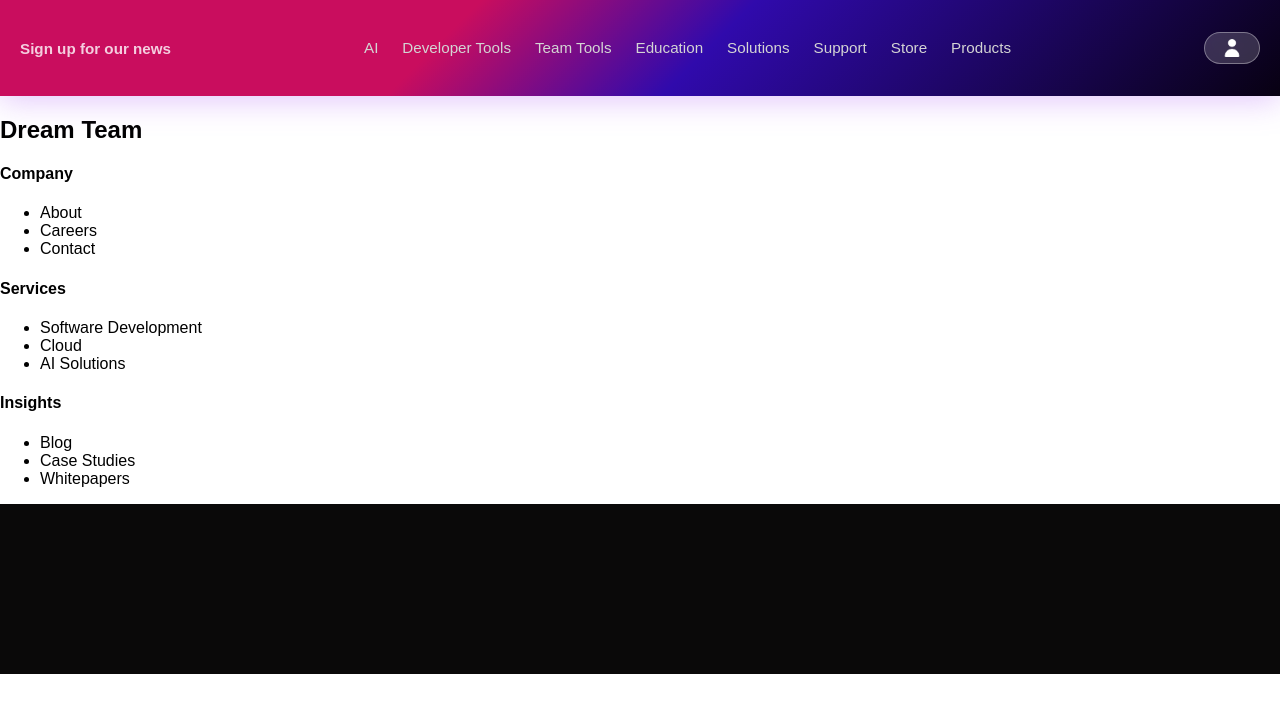
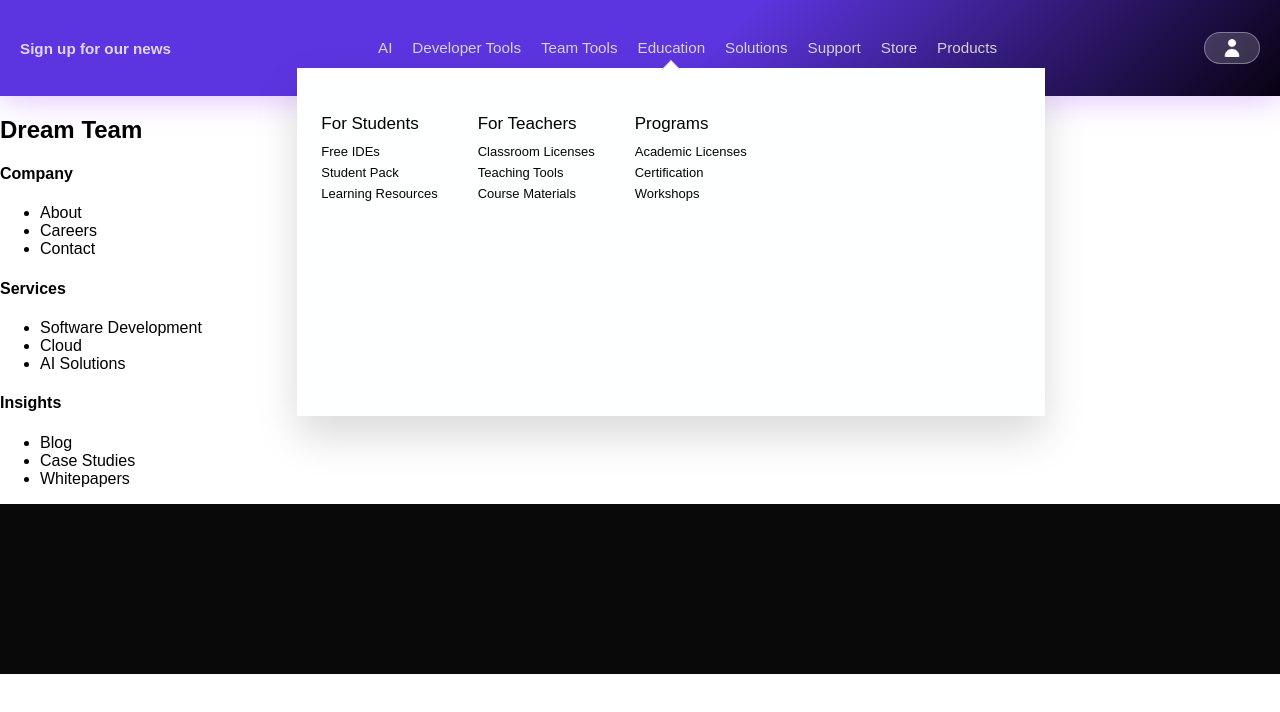
Before and after one commit to YanaBocharova/react_api, a React (Create React App) app: page / in a window 1280 px wide. Both pictures are taken after a click on the element "Education". Shown: the top 712 px of the page. Built offline with nearby package versions, Linux system fonts and the light colour scheme.

Commit message:
Add menu for Education top optiion

```diff
--- a/src/App.css
+++ b/src/App.css
@@ -8,6 +8,29 @@ body {
 .App {
   text-align: center;
   margin-top: 6rem;
+}
+
+.has-caret {
+  position: relative;
+}
+
+.has-caret::after {
+  content: "";
+  position: absolute;
+  bottom: -14px;
+  left: 50%;
+  transform: translateX(-50%) rotate(45deg);
+  width: 12px;
+  height: 12px;
+  background: #ffffff;
+  border-left: 1px solid #e5e5e5;
+  border-top: 1px solid #e5e5e5;
+  opacity: 0;
+  z-index: 1001;
+}
+
+.has-caret.active::after {
+  opacity: 1;
 }
 
 /* Bottom Page */
@@ -24,7 +47,7 @@ body {
 /* TOP SIGNUP BAR */
 .top-signup-bar {
   height: 6rem;
-  background: linear-gradient(135deg, #c90d5e 35%, #300aac 55%, #080112 100%);
+  background: linear-gradient(135deg, #5d35e0 55%, #080112 100%);
   display: flex;
   align-items: center;
   justify-content: space-between; /* left, center, right layout */
@@ -69,7 +92,6 @@ body {
 
 .top-signup-menu span:hover {
   color: #f4f4f4;
-  border-bottom: 2px solid #c90d5e; /* pink accent */
 }
 
 /* RIGHT BUTTON */
--- a/src/components/TopSignupBar.js
+++ b/src/components/TopSignupBar.js
@@ -1,29 +1,49 @@
+import { useState, useRef, useEffect } from "react";
 import { useNavigate } from "react-router-dom";
 import userIcon from "../assets/user.png";
+import EducationMenu from "../pages/EducationMenuPage";
 
 const TopSignupBar = () => {
   const navigate = useNavigate();
+  const [showEducation, setShowEducation] = useState(false);
+  const educationRef = useRef(null);
+
+  // Close menu when clicking outside
+  useEffect(() => {
+    const handleClickOutside = (e) => {
+      if (educationRef.current && !educationRef.current.contains(e.target)) {
+        setShowEducation(false);
+      }
+    };
+    document.addEventListener("mousedown", handleClickOutside);
+    return () => document.removeEventListener("mousedown", handleClickOutside);
+  }, []);
 
   return (
     <div className="top-signup-bar">
-      {/* LEFT */}
-      <span className="top-signup-text">
-        Sign up for our news
-      </span>
+      <span className="top-signup-text">Sign up for our news</span>
 
-      {/* CENTER MENU */}
       <nav className="top-signup-menu">
         <span>AI</span>
         <span>Developer Tools</span>
         <span>Team Tools</span>
-        <span>Education</span>
+
+        {/* EDUCATION */}
+        <span
+          ref={educationRef}
+          className={`menu-item has-caret ${showEducation ? "active" : ""}`}
+          onClick={() => setShowEducation((prev) => !prev)}
+        >
+          Education
+          {showEducation && <EducationMenu />}
+        </span>
+
         <span>Solutions</span>
         <span>Support</span>
         <span>Store</span>
         <span>Products</span>
       </nav>
 
-      {/* RIGHT */}
       <button
         className="top-signup-login"
         onClick={() => navigate("/signin")}
--- /dev/null
+++ b/src/pages/EducationMenuPage.jsx
@@ -0,0 +1,30 @@
+import "../styles/EducationMenu.css";
+
+const EducationMenu = () => {
+  return (
+    <div className="mega-menu">
+      <div className="mega-column">
+        <h4>For Students</h4>
+        <p>Free IDEs</p>
+        <p>Student Pack</p>
+        <p>Learning Resources</p>
+      </div>
+
+      <div className="mega-column">
+        <h4>For Teachers</h4>
+        <p>Classroom Licenses</p>
+        <p>Teaching Tools</p>
+        <p>Course Materials</p>
+      </div>
+
+      <div className="mega-column">
+        <h4>Programs</h4>
+        <p>Academic Licenses</p>
+        <p>Certification</p>
+        <p>Workshops</p>
+      </div>
+    </div>
+  );
+};
+
+export default EducationMenu;
--- /dev/null
+++ b/src/styles/EducationMenu.css
@@ -0,0 +1,261 @@
+.top-signup-menu {
+  display: flex;
+  gap: 20px;
+  position: relative;
+}
+
+.menu-item {
+  cursor: pointer;
+}
+
+.mega-menu {
+  position: absolute;
+  top: calc(100% + 6px);
+
+  left: 50%;
+  transform: translateX(-50%);
+
+  width: 700px;
+  height: 300px;
+  background: #feffff;
+  display: flex;
+  gap: 40px;
+  padding: 24px;
+  box-shadow: 0 20px 40px rgba(0, 0, 0, 0.15);
+  border-radius: 0;
+  z-index: 1000;
+}
+
+.mega-menu {
+  position: absolute;
+  top: calc(100% + 6px);
+
+  left: 50%;
+  transform: translateX(-50%);   /* 🔥 key */
+
+  width: 700px;
+  height: 300px;
+  background: #feffff;
+  display: flex;
+  gap: 40px;
+  padding: 24px;
+  box-shadow: 0 20px 40px rgba(0, 0, 0, 0.15);
+  border-radius: 0;
+  z-index: 1000;
+}
+
+.mega-menu {
+  position: absolute;
+  top: calc(100% + 6px);
+
+  left: 50%;                     /* 🔥 key */
+  transform: translateX(-50%);   /* 🔥 key */
+
+  width: 700px;
+  height: 300px;
+  background: #feffff;
+  display: flex;
+  gap: 40px;
+  padding: 24px;
+  box-shadow: 0 20px 40px rgba(0, 0, 0, 0.15);
+  border-radius: 0;
+  z-index: 1000;
+}
+
+.mega-menu {
+  position: absolute;
+  top: calc(100% + 6px);
+
+  left: 50%;                     /* 🔥 key */
+  transform: translateX(-50%);   /* 🔥 key */
+
+  width: 700px;
+  height: 300px;
+  background: #feffff;
+  display: flex;
+  gap: 40px;
+  padding: 24px;
+  box-shadow: 0 20px 40px rgba(0, 0, 0, 0.15);
+  border-radius: 0;
+  z-index: 1000;
+}
+
+.mega-menu {
+  position: absolute;
+  top: calc(100% + 6px);
+
+  left: 50%;                     /* 🔥 key */
+  transform: translateX(-50%);   /* 🔥 key */
+
+  width: 700px;
+  height: 300px;
+  background: #feffff;
+  display: flex;
+  gap: 40px;
+  padding: 24px;
+  box-shadow: 0 20px 40px rgba(0, 0, 0, 0.15);
+  border-radius: 0;
+  z-index: 1000;
+}
+
+.mega-menu {
+  position: absolute;
+  top: calc(100% + 6px);
+
+  left: 50%;                     /* 🔥 key */
+  transform: translateX(-50%);   /* 🔥 key */
+
+  width: 700px;
+  height: 300px;
+  background: #feffff;
+  display: flex;
+  gap: 40px;
+  padding: 24px;
+  box-shadow: 0 20px 40px rgba(0, 0, 0, 0.15);
+  border-radius: 0;
+  z-index: 1000;
+}
+
+.mega-menu {
+  position: absolute;
+  top: calc(100% + 6px);
+
+  left: 50%;                     /* 🔥 key */
+  transform: translateX(-50%);   /* 🔥 key */
+
+  width: 700px;
+  height: 300px;
+  background: #feffff;
+  display: flex;
+  gap: 40px;
+  padding: 24px;
+  box-shadow: 0 20px 40px rgba(0, 0, 0, 0.15);
+  border-radius: 0;
+  z-index: 1000;
+}
+
+.mega-menu {
+  position: absolute;
+  top: calc(100% + 6px);
+
+  left: 50%;                     /* 🔥 key */
+  transform: translateX(-50%);   /* 🔥 key */
+
+  width: 700px;
+  height: 300px;
+  background: #feffff;
+  display: flex;
+  gap: 40px;
+  padding: 24px;
+  box-shadow: 0 20px 40px rgba(0, 0, 0, 0.15);
+  border-radius: 0;
+  z-index: 1000;
+}
+
+.mega-menu {
+  position: absolute;
+  top: calc(100% + 6px);
+
+  left: 50%;                     /* 🔥 key */
+  transform: translateX(-50%);   /* 🔥 key */
+
+  width: 700px;
+  height: 300px;
+  background: #feffff;
+  display: flex;
+  gap: 40px;
+  padding: 24px;
+  box-shadow: 0 20px 40px rgba(0, 0, 0, 0.15);
+  border-radius: 0;
+  z-index: 1000;
+}
+
+.mega-menu {
+  position: absolute;
+  top: calc(100% + 6px);
+
+  left: 50%;                     /* 🔥 key */
+  transform: translateX(-50%);   /* 🔥 key */
+
+  width: 700px;
+  height: 300px;
+  background: #feffff;
+  display: flex;
+  gap: 40px;
+  padding: 24px;
+  box-shadow: 0 20px 40px rgba(0, 0, 0, 0.15);
+  border-radius: 0;
+  z-index: 1000;
+}
+
+.mega-menu {
+  position: absolute;
+  top: calc(100% + 6px);
+
+  left: 50%;                     /* 🔥 key */
+  transform: translateX(-50%);   /* 🔥 key */
+
+  width: 700px;
+  height: 300px;
+  background: #feffff;
+  display: flex;
+  gap: 40px;
+  padding: 24px;
+  box-shadow: 0 20px 40px rgba(0, 0, 0, 0.15);
+  border-radius: 0;
+  z-index: 1000;
+}
+
+.mega-menu {
+  position: absolute;
+  top: calc(100% + 6px);
+
+  left: 50%;                     /* 🔥 key */
+  transform: translateX(-50%);   /* 🔥 key */
+
+  width: 700px;
+  height: 300px;
+  background: #feffff;
+  display: flex;
+  gap: 40px;
+  padding: 24px;
+  box-shadow: 0 20px 40px rgba(0, 0, 0, 0.15);
+  border-radius: 0;
+  z-index: 1000;
+}
+
+.mega-menu {
+  position: absolute;
+  top: calc(100% + 6px);
+
+  left: 50%;                     /* 🔥 key */
+  transform: translateX(-50%);   /* 🔥 key */
+
+  width: 700px;
+  height: 300px;
+  background: #feffff;
+  display: flex;
+  gap: 40px;
+  padding: 24px;
+  box-shadow: 0 20px 40px rgba(0, 0, 0, 0.15);
+  border-radius: 0;
+  z-index: 1000;
+}
+
+.mega-column h4 {
+  margin-bottom: 10px;
+  font-size: 17px;
+  font-weight: 60;
+  color: #000;
+}
+
+.mega-column p {
+  margin: 6px 0;
+  font-size: 13px;
+  color: #060505;
+  cursor: pointer;
+}
+
+.mega-column p:hover {
+  color: #000;
+}
```
Also changed, not shown: 1 other file (tests, documents, lock files or other folders).
